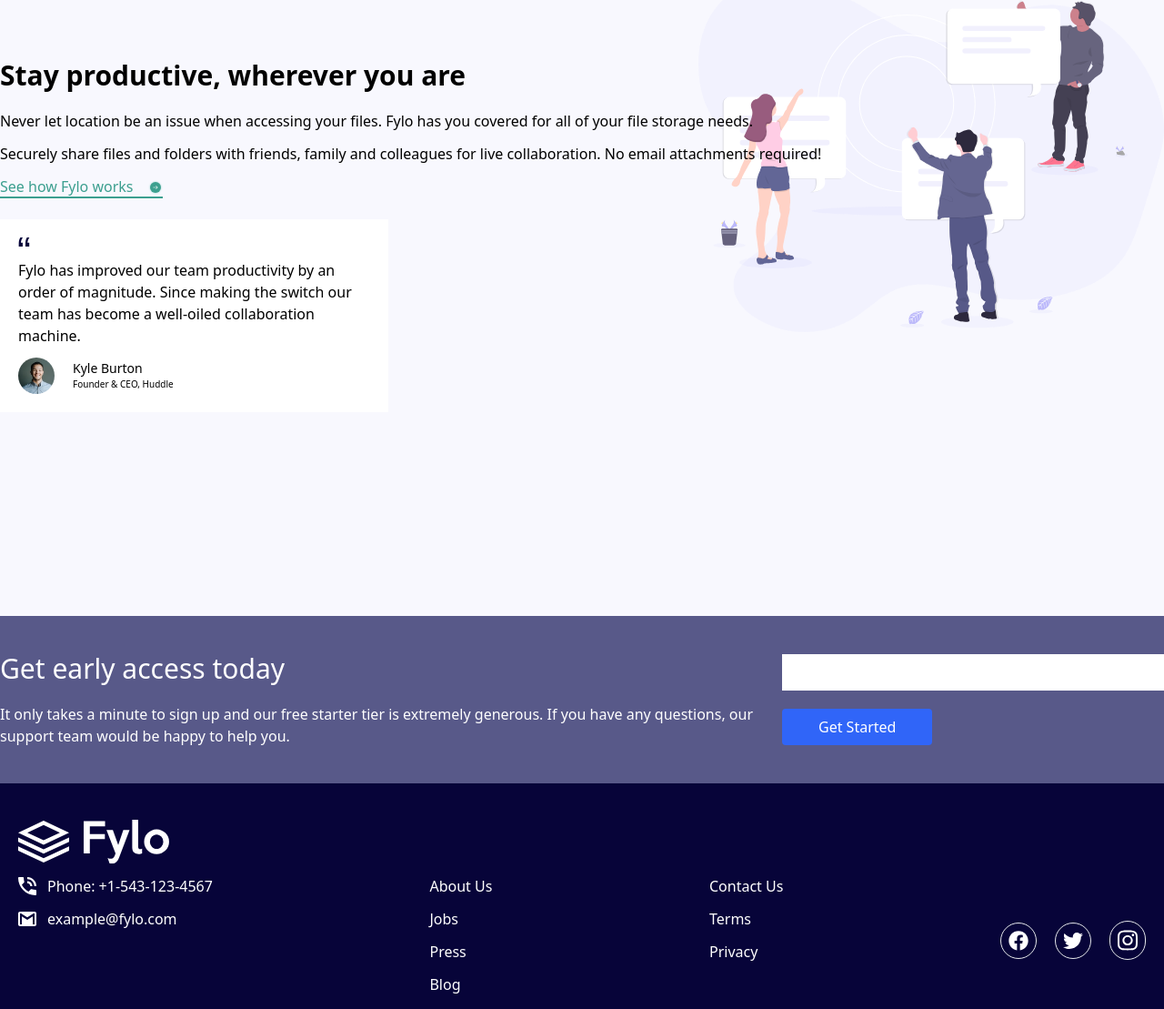
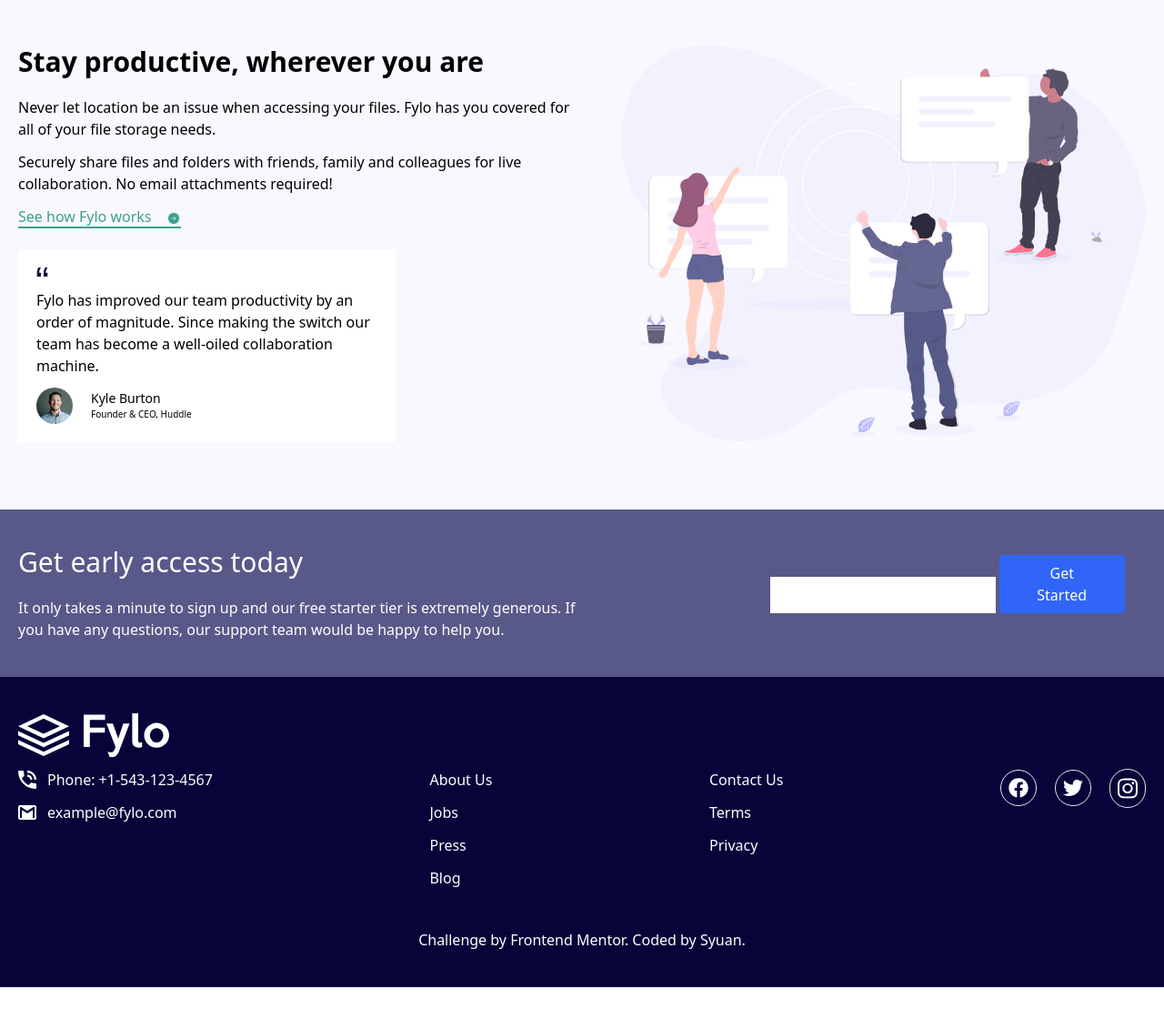
Before and after one commit to a733181/frontendMentor-Fylo-landing-page-with-two-column-layout, a plain HTML site: page index.html in a window 1280 px wide. Shown: the part 771-1880 px from the top of the page at 91% size. After the commit the page ends 1856 px from the top, so only its background shows below. Drawn offline with nearby package versions, Linux system fonts and the light colour scheme.

Commit message:
新增 手機版

```diff
--- a/index.html
+++ b/index.html
@@ -10,10 +10,10 @@
     <link rel="stylesheet" href="./src/style.css" />
     <style>
       .bg {
-        background: url('./src/images/illustration-2.svg') no-repeat right 114px /
-            40%,
-          url('./src/images/bg-curve-desktop.svg') no-repeat center/ cover;
-        padding: 200px 0;
+        background: url('./src/images/bg-curve-desktop.svg') no-repeat top/
+            contain,
+          #f8f8fe;
+        padding: 200px 0 50px 0;
       }
     </style>
   </head>
@@ -32,9 +32,11 @@
         </li>
       </ul>
     </div>
-    <div class="container mx-auto flex items-center gap-5 mb-10">
-      <div class="w-1/2">
-        <h2 class="text-5xl mb-5 text-[#070439] font-bold">
+    <div
+      class="container px-5 mx-auto flex items-center gap-5 mb-10 flex-col lg:flex-row"
+    >
+      <div class="lg:w-1/2 order-1 text-center lg:text-start">
+        <h2 class="text-5xl mb-5 text-[#070439] font-bold leading-relaxed">
           All your files in one secure location, accessible anywhere.
         </h2>
         <p class="mb-3">
@@ -42,14 +44,17 @@
           them wherever you need, share and collaborate with friends, family,
           and co-workers.
         </p>
-        <input type="text" class="border border-[#bfbfbf] py-2 w-1/3" />
+        <input
+          type="text"
+          class="border border-[#bfbfbf] py-2 w-full mb-2 lg:mb-0 lg:w-1/3"
+        />
         <button
-          class="text-white bg-[#3065f8] hover:bg-[#070439] py-2 px-10 rounded"
+          class="text-white bg-[#3065f8] hover:bg-[#070439] py-2 px-10 rounded w-full lg:w-1/3"
         >
           Get Started
         </button>
       </div>
-      <div class="w-1/2">
+      <div class="lg:w-1/2 lg:order-1">
         <img
           src="./src/images/illustration-1.svg"
           alt="illustration"
@@ -58,26 +63,31 @@
       </div>
     </div>
     <div class="bg">
-      <div class="container mx-auto">
-        <h2 class="mb-5 font-bold text-3xl">
+      <div class="container mx-auto px-5 flex flex-col lg:flex-row gap-10">
+        <div class="order-2 lg:order-1">
+          <h2 class="mb-5 font-bold text-3xl text-center lg:text-start">
             Stay productive, wherever you are
           </h2>
           <p class="mb-3">
-          Never let location be an issue when accessing your files. Fylo has you
-          covered for all of your file storage needs.
+            Never let location be an issue when accessing your files. Fylo has
+            you covered for all of your file storage needs.
           </p>
           <p class="mb-3">
             Securely share files and folders with friends, family and colleagues
             for live collaboration. No email attachments required!
           </p>
-        <a href="#" class="text-[#3c9f8f] border-b-2 border-[#3c9f8f]"
+          <div class="text-center lg:text-start">
+            <a
+              href="#"
+              class="text-[#3c9f8f] border-b-2 border-[#3c9f8f] icon-hover"
               >See how Fylo works
               <img
                 src="./src/images/icon-arrow.svg"
                 alt="arrow"
                 class="ml-3 inline"
             /></a>
-        <div class="w-1/3 bg-white my-6 p-5">
+          </div>
+          <div class="w-2/3 bg-white my-6 p-5 mx-auto lg:mx-0">
             <img src="./src/images/icon-quotes.svg" class="mb-3" />
             <p class="mb-3">
               Fylo has improved our team productivity by an order of magnitude.
@@ -97,12 +107,16 @@
             </div>
           </div>
         </div>
+        <div class="order-1 lg:order-2">
+          <img src="./src/images/illustration-2.svg" class="w-full" />
+        </div>
+      </div>
     </div>
     <div class="bg-[#585989]">
       <div
-        class="container mx-auto py-10 flex flex-col lg:flex-row text-white items-center gap-5"
+        class="container mx-auto py-10 flex flex-col lg:flex-row text-white items-center gap-5 lg:justify-between px-5"
       >
-        <div class="w-2/3">
+        <div class="lg:w-2/4">
           <h2 class="text-3xl mb-5">Get early access today</h2>
           <p>
             It only takes a minute to sign up and our free starter tier is
@@ -110,10 +124,10 @@
             would be happy to help you.
           </p>
         </div>
-        <div class="w-1/3">
-          <input type="text" class="w-full mb-5 py-2" />
+        <div class="w-full lg:w-1/3">
+          <input type="text" class="w-full mb-5 py-2 lg:w-3/5" />
           <button
-            class="text-white bg-[#3065f8] hover:bg-[#070439] py-2 px-10 rounded"
+            class="text-white bg-[#3065f8] hover:bg-[#070439] py-2 px-10 rounded w-full lg:w-1/3"
           >
             Get Started
           </button>
@@ -125,7 +139,7 @@
         <a href="#" class="block mb-6 lg:mb-3">
           <img src="./src/images/logo-white.svg" alt="logo" />
         </a>
-        <ul class="flex justify-between flex-col lg:flex-row">
+        <ul class="flex justify-between items-start flex-col lg:flex-row">
           <li class="mb-6 lg:mb-0">
             <div class="flex items-center mb-3">
               <img src="./src/images/icon-phone.svg" class="w-5 mr-3" />
@@ -147,7 +161,7 @@
             <a href="#" class="block mb-3 hover:text-[#3065f8]">Terms</a>
             <a href="#" class="block mb-3 hover:text-[#3065f8]">Privacy</a>
           </li>
-          <li class="flex gap-5 items-center">
+          <li class="w-full flex gap-5 items-center justify-center lg:w-fit">
             <div class="icon-hover w-10 p-2 border rounded-full">
               <img
                 src="./src/images/facebook.svg"
```
Lines whose indentation alone changed are shown as unchanged.
